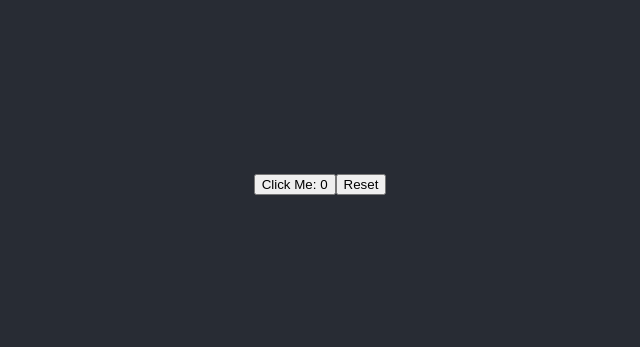
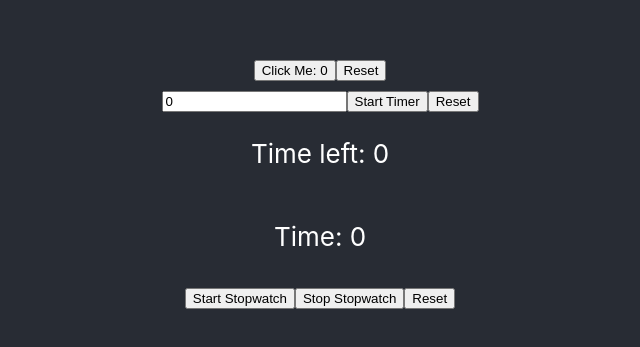
Before and after one commit to PriyanshuGangwar/React, a React (Create React App) app in the folder react-sheet/: page / in a window 1280 px wide. Shown: the part 221-568 px from the top of the page, without its empty margins (320-960 px from the left). Built offline with nearby package versions, Linux system fonts and the light colour scheme.

Commit message:
Stopwatch

```diff
--- a/react-sheet/src/App.js
+++ b/react-sheet/src/App.js
@@ -2,12 +2,15 @@ import React, { useState } from 'react';
 import logo from './logo.svg';
 import './App.css';
 import Counter from './components/Counter';
+import { Timer, Stopwatch} from './components/Stopwatch';
 
 function App() {
   return (
     <div className="App">
       <header className="App-header">
         <Counter />
+        <Timer />
+        <Stopwatch />
       </header>
     </div>
   );
--- /dev/null
+++ b/react-sheet/src/components/Stopwatch.jsx
@@ -0,0 +1,93 @@
+import React, { useState, useRef } from 'react';
+
+export function Timer() {
+  const [timer, setTimer] = useState(0.000);
+  const intervalRef = useRef(null);
+
+  const startTimer = () => {
+	  if (intervalRef.current !== null) return;
+
+	  intervalRef.current = setInterval(() => {
+	    setTimer((prev) => {
+	      const newTime = +(prev - 0.1).toFixed(1); // Convert back to number
+	      if (newTime <= 0) {
+	        clearInterval(intervalRef.current);
+	        intervalRef.current = null;
+	        return 0;
+	      }
+	      return newTime;
+	    });
+	 }, 100); // every millisecond
+  };
+
+
+  const resetTimer = () => {
+    clearInterval(intervalRef.current);
+    intervalRef.current = null;
+    setTimer(0);
+  };
+
+  const handleChange = (e) => {
+    const val = parseFloat(e.target.value);
+    if (!isNaN(val)) setTimer(val);
+  };
+
+  return (
+    <div className='Timer'>
+      <input type="text" onChange={handleChange} value={timer} placeholder="Enter Seconds"/>
+      <button onClick={startTimer}>Start Timer</button>
+      <button onClick={resetTimer}>Reset</button>
+      <p>Time left: {timer}</p>
+    </div>
+  );
+}
+
+export function Stopwatch() {
+  const [timer, setTimer] = useState(0.0);
+  const [stopwatchRunning, setstopwatchRunning] = useState(false);
+  const intervalRef = useRef(null);
+
+  const startStopwatch = () => {
+	  if (intervalRef.current !== null) return;
+	  setstopwatchRunning(true)
+
+	  intervalRef.current = setInterval(() => {
+	    setTimer((prev) => {
+	      const newTime = +(prev + 0.1).toFixed(1); // Convert back to number
+	      if (newTime <= 0) {
+	        clearInterval(intervalRef.current);
+	        intervalRef.current = null;
+	        return 0;
+	      }
+	      return newTime;
+	    });
+	 }, 100); // every millisecond
+  };
+
+  const resetStopwatch = () => {
+    clearInterval(intervalRef.current);
+    intervalRef.current = null;
+    setTimer(0.0);
+    setstopwatchRunning(false)
+  };
+
+  const stopStopwatch = () => {
+    clearInterval(intervalRef.current);
+	intervalRef.current = null;
+	setstopwatchRunning(false);
+  };
+
+  const handleChange = (e) => {
+    const val = parseFloat(e.target.value);
+    if (!isNaN(val)) setTimer(val);
+  };
+
+  return (
+    <div className='Stopwatch' >
+      <p>Time: {timer}</p>
+      <button onClick={startStopwatch}>Start Stopwatch</button>
+      <button onClick={stopStopwatch}>Stop Stopwatch</button>
+      <button onClick={resetStopwatch}>Reset</button>
+    </div>
+  );
+}
```
